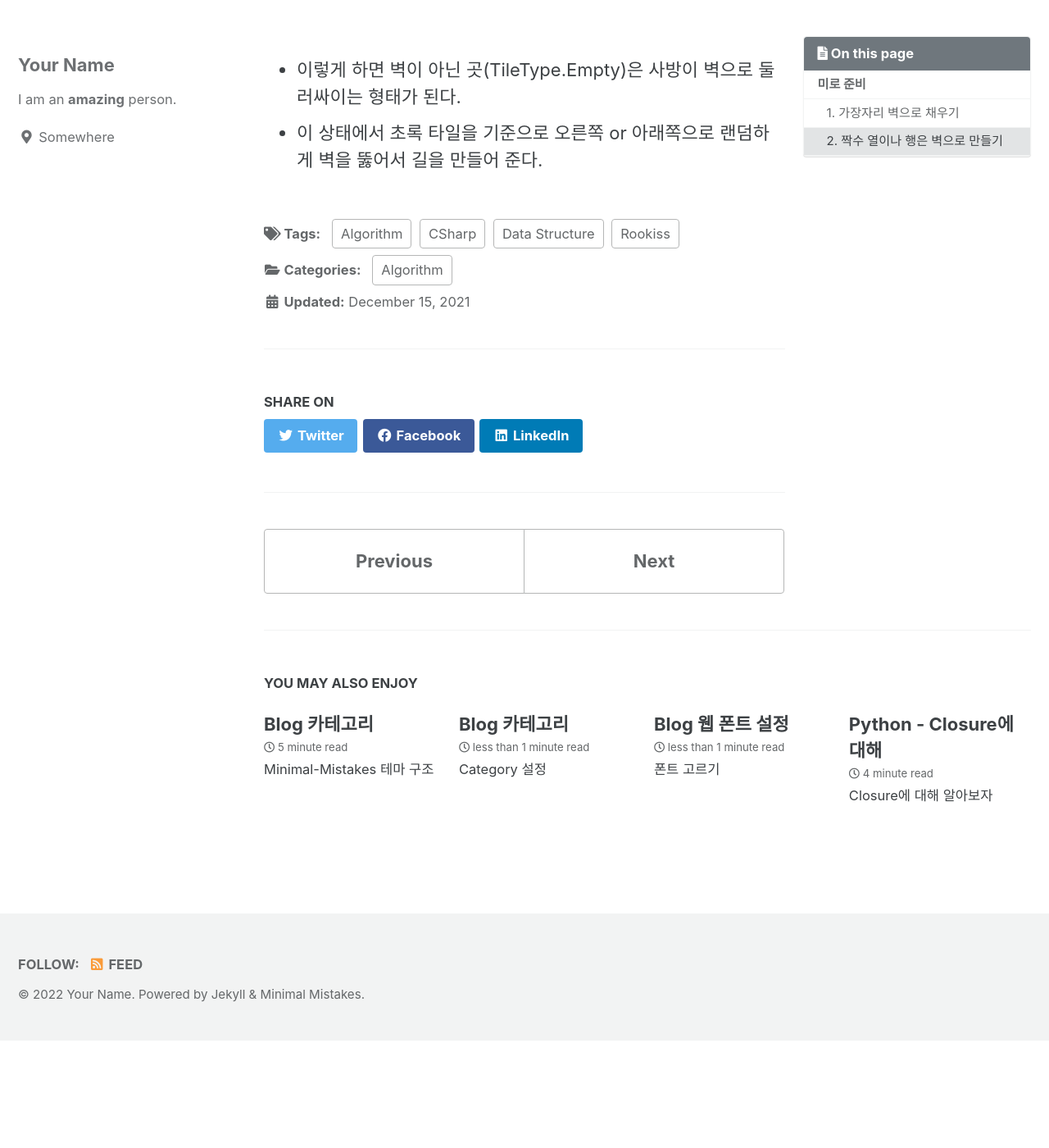
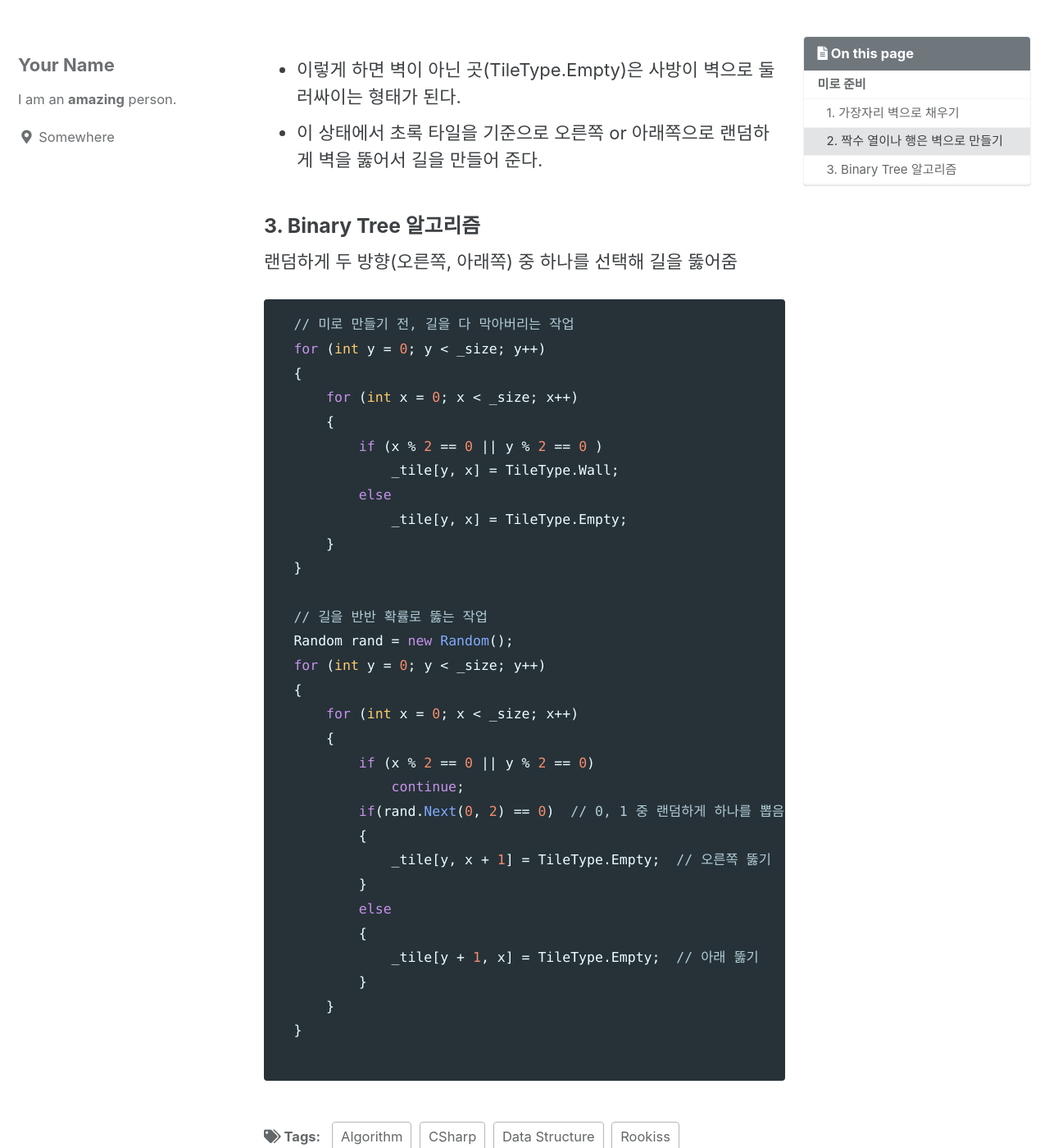
Before and after one commit to jongkyuu/jongkyuu.github.io, a Jekyll site: the page built from _posts/2021-12-15-ch3_2_Make_maze.md, in a window 1280 px wide and 1400 px high, scrolled down 1927 px. Shown: the whole window at 82% size. Built offline with Jekyll 4.4.1, drawn with Linux system fonts in a browser that asks for light colours; cached includes are drawn as plain includes; before the commit the page ends 3196 px from its top, so only the background shows below that; some of the changed text lies outside the part shown.

Commit message:
미로생성 알고리즘 추가중

````diff
--- a/_posts/2021-12-15-ch3_2_Make_maze.md
+++ b/_posts/2021-12-15-ch3_2_Make_maze.md
@@ -75,3 +75,41 @@ public void Initialize(int size)
 
 - 이렇게 하면 벽이 아닌 곳(TileType.Empty)은 사방이 벽으로 둘러싸이는 형태가 된다.
 - 이 상태에서 초록 타일을 기준으로 오른쪽 or 아래쪽으로 랜덤하게 벽을 뚫어서 길을 만들어 준다.
+
+### 3. Binary Tree 알고리즘
+
+랜덤하게 두 방향(오른쪽, 아래쪽) 중 하나를 선택해 길을 뚫어줌
+
+```csharp
+  // 미로 만들기 전, 길을 다 막아버리는 작업
+  for (int y = 0; y < _size; y++)
+  {
+      for (int x = 0; x < _size; x++)
+      {
+          if (x % 2 == 0 || y % 2 == 0 )
+              _tile[y, x] = TileType.Wall;
+          else
+              _tile[y, x] = TileType.Empty;
+      }
+  }
+
+  // 길을 반반 확률로 뚫는 작업
+  Random rand = new Random();
+  for (int y = 0; y < _size; y++)
+  {
+      for (int x = 0; x < _size; x++)
+      {
+          if (x % 2 == 0 || y % 2 == 0)
+              continue;
+          if(rand.Next(0, 2) == 0)  // 0, 1 중 랜덤하게 하나를 뽑음
+          {
+              _tile[y, x + 1] = TileType.Empty;  // 오른쪽 뚫기
+          }
+          else
+          {
+              _tile[y + 1, x] = TileType.Empty;  // 아래 뚫기
+          }
+      }
+  }
+
+```
````
